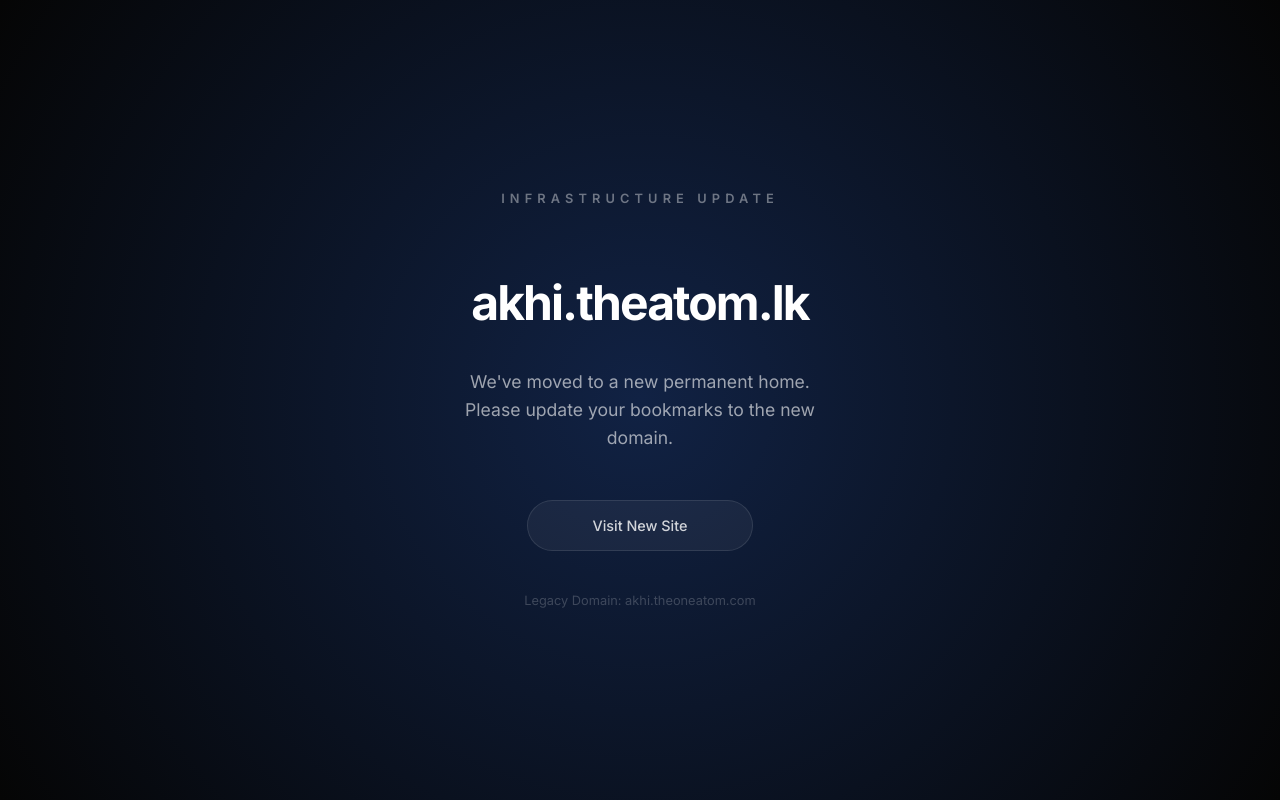
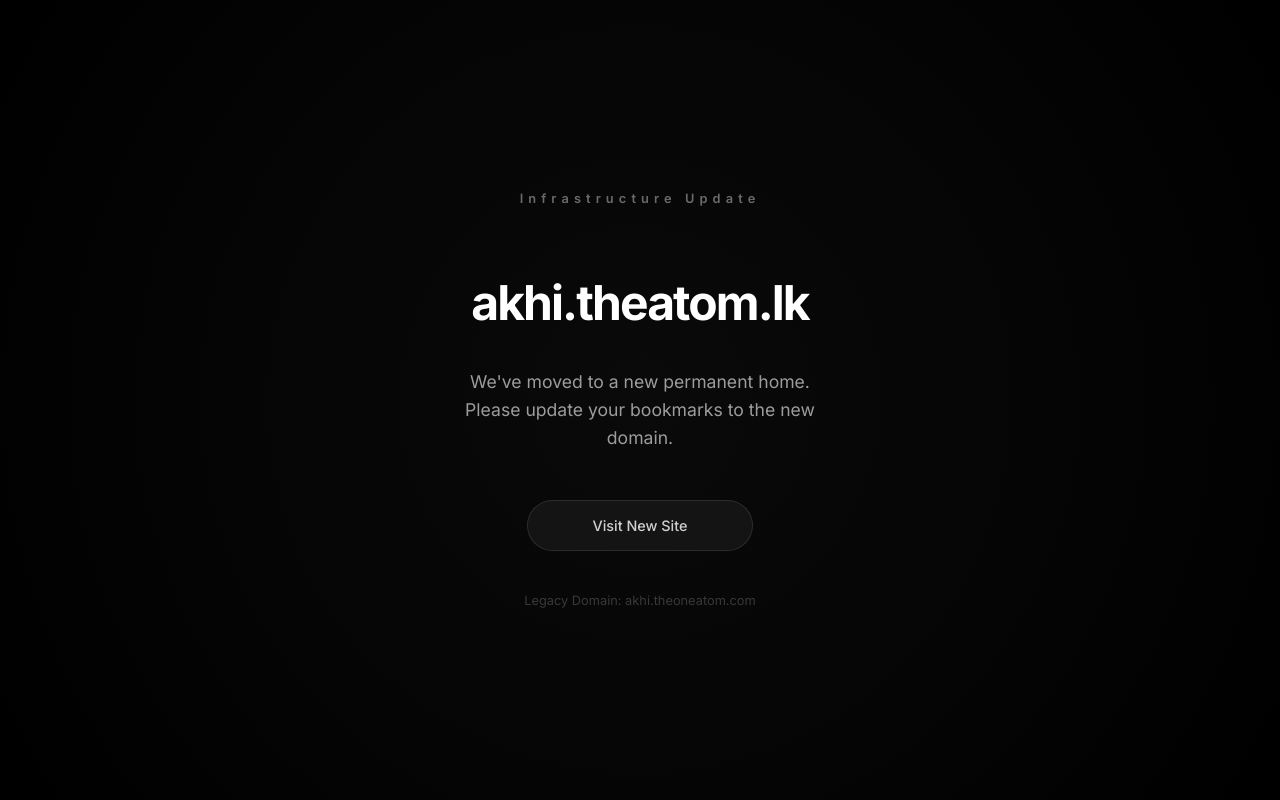
Before and after one commit to zakisheriff/Akhi, a React (Vite) app: page / in a window 1280 px wide. Built offline with nearby package versions, Linux system fonts and the light colour scheme.

Commit message:
UI: Make title clickable and darken background to deep black

```diff
--- a/src/App.jsx
+++ b/src/App.jsx
@@ -5,7 +5,9 @@
     <div className="redirect-container">
       <span className="subtext">Infrastructure Update</span>
 
-      <h1 className="new-domain">akhi.theatom.lk</h1>
+      <a href="https://akhi.theatom.lk" className="new-domain-link">
+        <h1 className="new-domain">akhi.theatom.lk</h1>
+      </a>
 
       <p className="description">
         We've moved to a new permanent home. <br />
--- a/src/index.css
+++ b/src/index.css
@@ -18,10 +18,15 @@
 #root {
   display: grid;
   place-items: center;
-  min-height: 100dvh; /* Use dynamic viewport height for mobile */
+  min-height: 100dvh;
   width: 100%;
   text-align: center;
-  background: radial-gradient(circle at center, #112244 0%, #050505 100%);
+  background: radial-gradient(circle at center, #0a0a0a 0%, #000000 100%);
+}
+
+.new-domain-link {
+  text-decoration: none;
+  color: inherit;
 }
 
 .redirect-container {
@@ -36,7 +41,6 @@
 .subtext {
   font-size: 0.8rem;
   color: rgba(255, 255, 255, 0.4);
-  text-transform: uppercase;
   letter-spacing: 0.4em;
   margin-bottom: 1.5rem;
   font-weight: 600;
```
